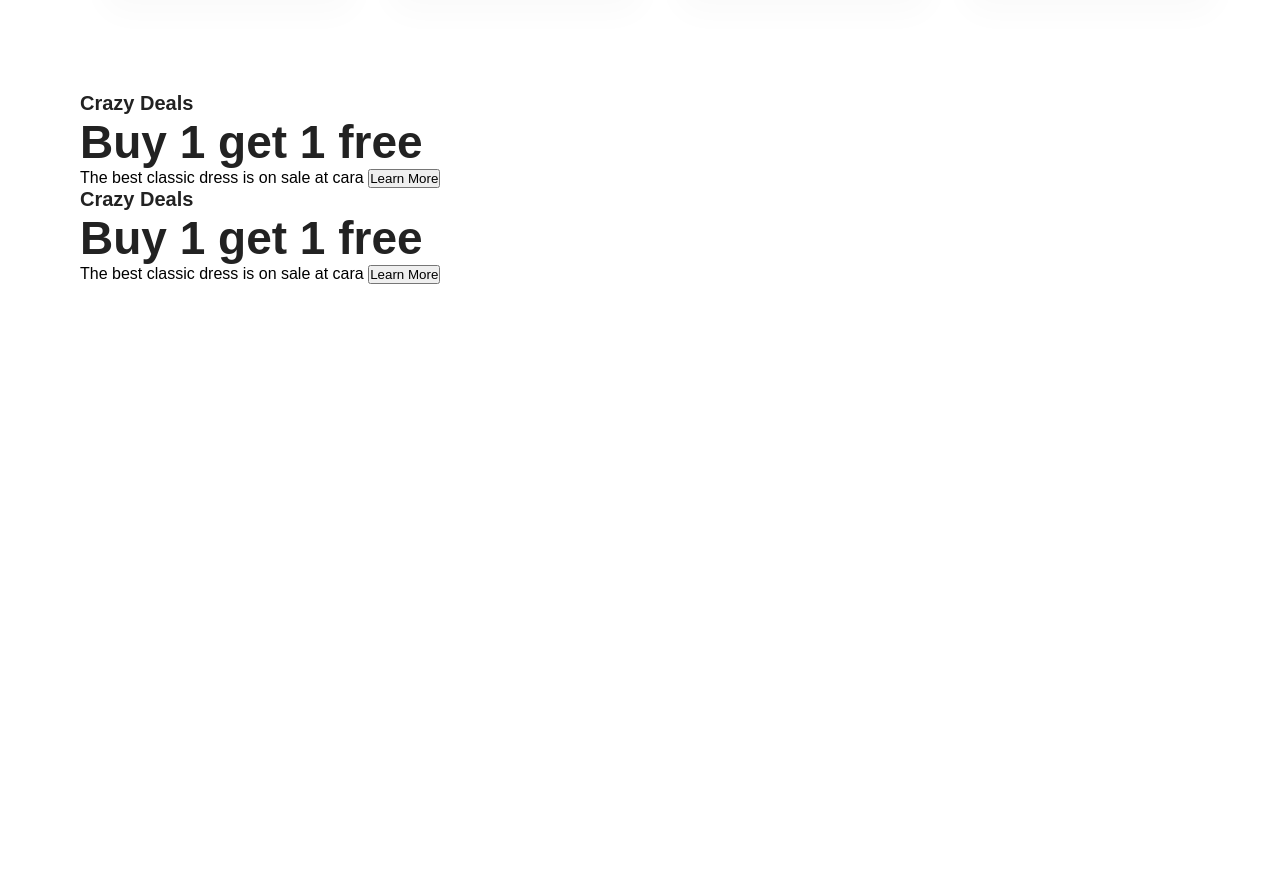
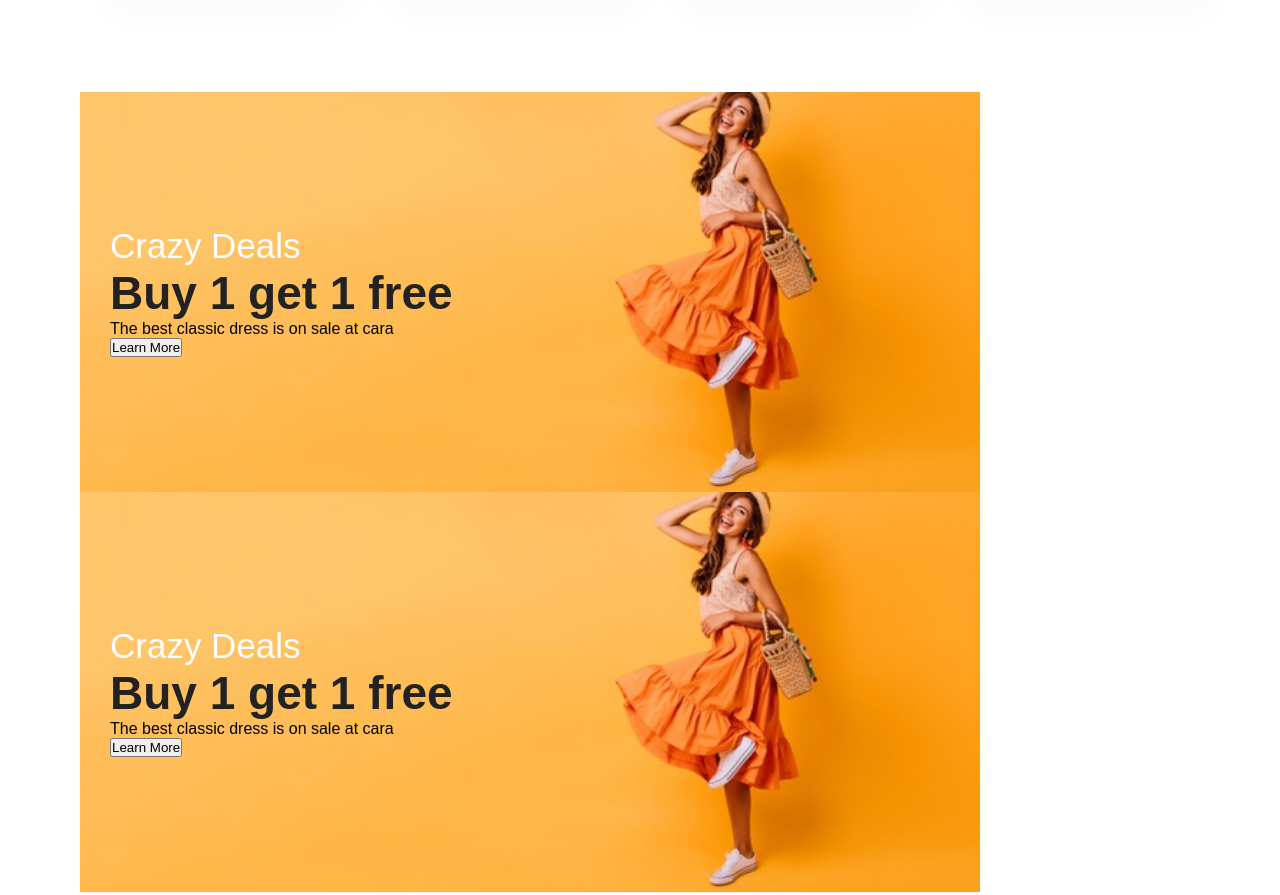
Before and after one commit to KavinduUdaraKU/New-E-commerce-web, a plain HTML site: page index.html in a window 1280 px wide. Shown: the part 3539-4434 px from the top of the page. Before the commit the page ends 3863 px from the top, so only its background shows below. Drawn offline with Linux system fonts and the light colour scheme; a web font is replaced by a local one.

Commit message:
Update style.css

```diff
--- a/style.css
+++ b/style.css
@@ -313,3 +313,28 @@ button.normal{
     background-color: #088178;
     color: #fff;
 }
+
+#sm-banner{
+    display: flex;
+    justify-content: space-between;
+    flex-wrap: wrap;
+}
+
+#sm-banner .banner-box{
+    background-image: url('img/banner/b17.jpg');
+    display: flex;
+    flex-direction: column;
+    align-items: flex-start;
+    justify-content: center;
+    background-size: cover;
+    background-position: center;
+    min-width : 900px;
+    height: 50vh;
+    padding: 30px;
+}
+
+#sm-banner .banner-box h4 {
+    color: #fff;
+    font-size: 35px;
+    font-weight: 300;
+}
```
